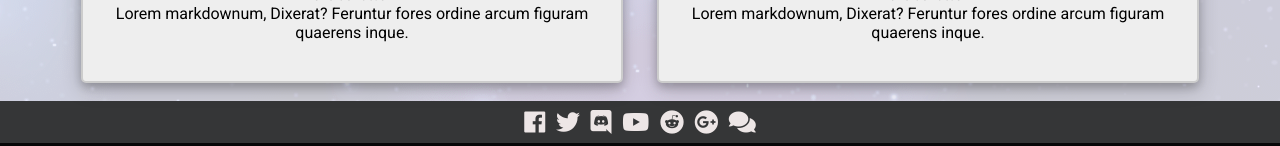
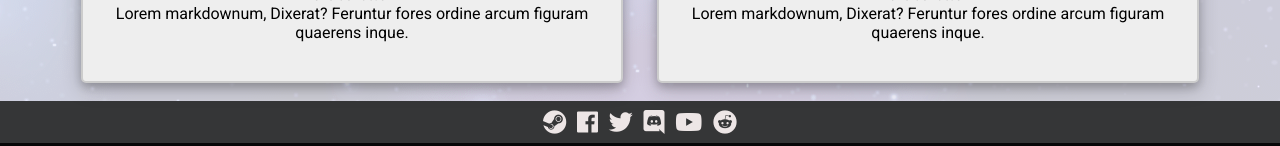
Before and after one commit to DestinationSol/DestinationSol.github.io, a Jekyll site: the page built from index.html, in a window 1280 px wide. Shown: the part 2058-2204 px from the top of the page. Built offline with Jekyll 4.4.1, drawn with Linux system fonts in a browser that asks for light colours; nearby versions of some CDN libraries; some of the changed text lies outside the part shown.

Commit message:
Update footer.html

```diff
--- a/_includes/footer.html
+++ b/_includes/footer.html
@@ -1,13 +1,12 @@
 <link rel="stylesheet" type="text/css" href="{{ site.base_url }}/css/footer.css">
 <footer>
     <p id="social">
+        <a href="https://store.steampowered.com/app/342980/Destination_Sol/"><i class="fab fa-steam"></i></a>
         <a href="https://www.facebook.com/Terasology"><i class="fab fa-facebook"></i></a>
         <a href="https://twitter.com/terasology"><i class="fab fa-twitter"></i></a>
-        <a href="https://discord.gg/4uKbB8J"><i class="fab fa-discord"></i></a>
+        <a href="https://discord.gg/Terasology"><i class="fab fa-discord"></i></a>
         <a href="https://www.youtube.com/user/blockmaniaTV"><i class="fab fa-youtube"></i></a>
         <a href="https://reddit.com/r/Terasology"><i class="fab fa-reddit"></i></a>
-        <a href="https://plus.google.com/103835217961917018533"><i class="fab fa-google-plus"></i></a>
-        <a href="http://webchat.freenode.net/?channels=terasology&uio=d4?channels=%23terasology&nick=Terasologist...&prompt=1&useUserListIcons=true"><i class="fas fa-comments"></i></a>
-    </p>
-    <p id="copyright"><small>Copyright &copy; 2018 The Terasology Foundation</small></p>
+        </p>
+    <p id="copyright"><small>Copyright &copy; 2020 The Terasology Foundation</small></p>
 </footer>
```
